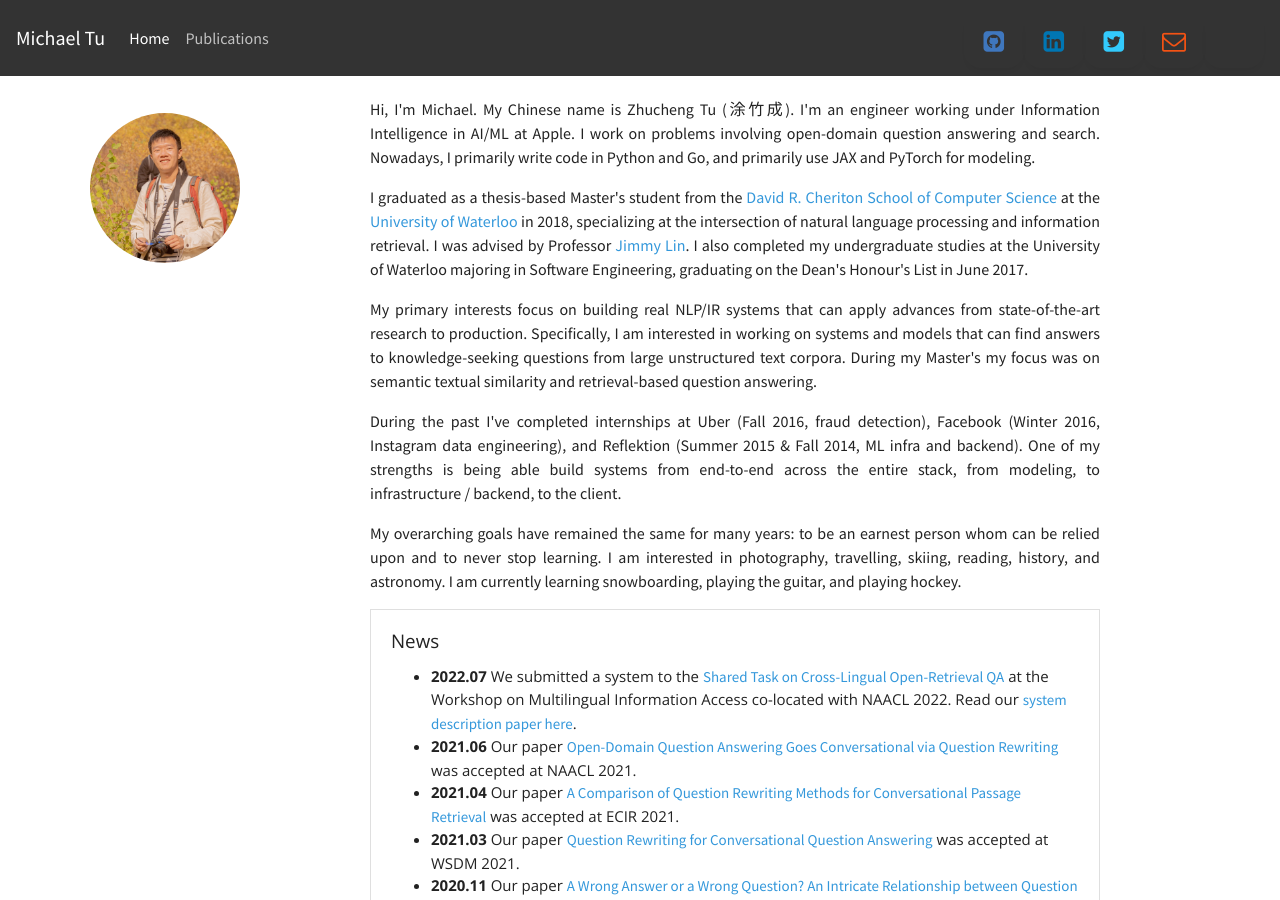
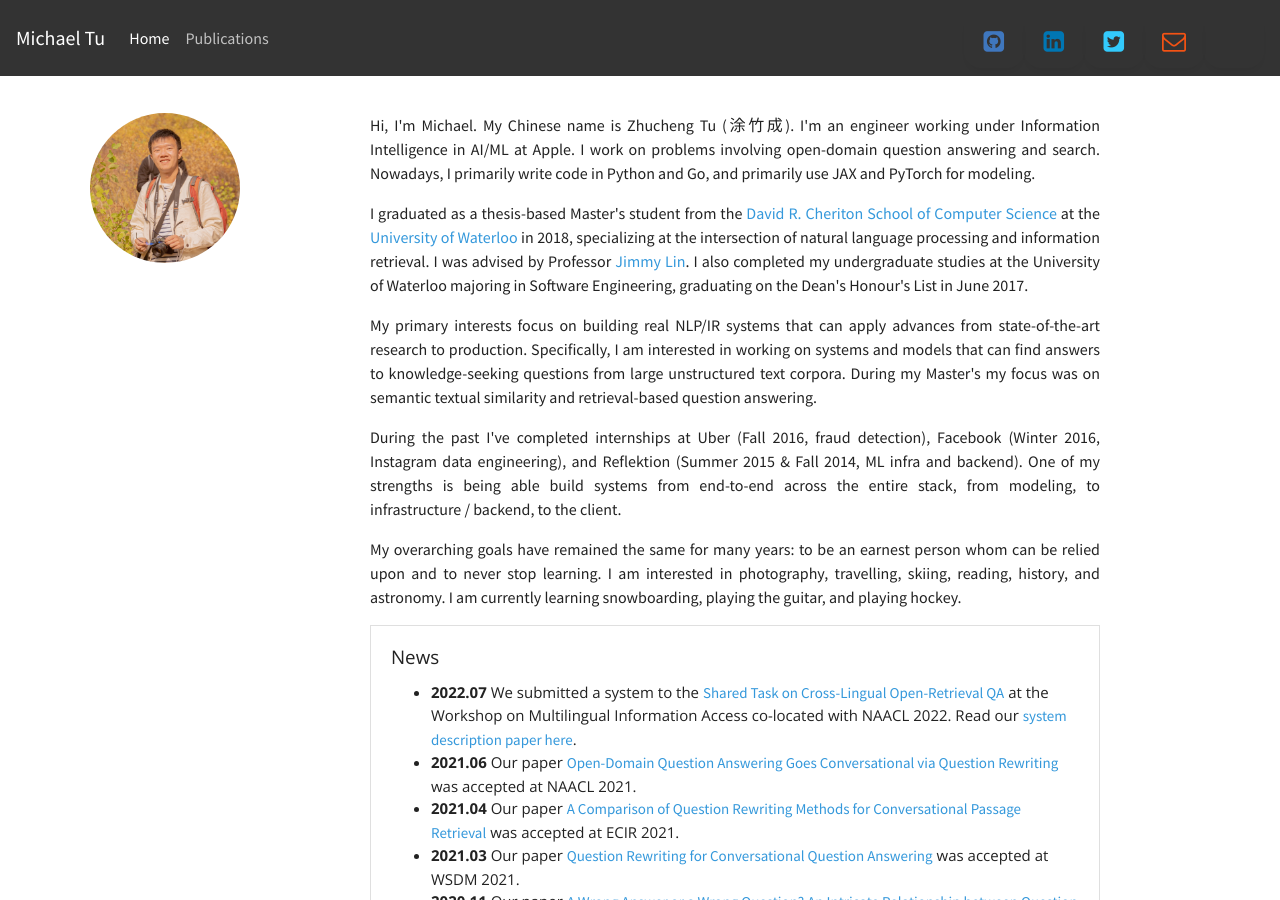
Before and after one commit to tuzhucheng/tuzhucheng.github.io, a Jekyll site: the page built from index.html, in a window 1280 px wide and 900 px high. Built offline with Jekyll 4.4.1, drawn with Linux system fonts in a browser that asks for light colours; nearby versions of some CDN libraries; comment, search, counter and statistics services are not loaded; a style sheet for code colours, icons or effects is not loaded.

Commit message:
Insert padding below profile photo to improve mobile rendering.

```diff
--- a/css/default.scss
+++ b/css/default.scss
@@ -25,6 +25,7 @@
 
 #profile-image {
   width: 150px;
+  margin-bottom: 20px;
   border-radius: 50%;
 }
 
--- a/index.html
+++ b/index.html
@@ -16,7 +16,7 @@
           <div class="col-md-2 pt-4">
             <img class="mx-auto d-block" id="profile-image" src="assets/profile/profile-mammoth.jpg" alt="Michael Tu">
           </div>
-          <div class="col-md-8 mx-auto pt-2 pb-4">
+          <div class="col-md-8 mx-auto pt-4 pb-4">
             <p class="text-justify">
               Hi, I'm Michael. My Chinese name is Zhucheng Tu (涂竹成).
               I'm an engineer working under Information Intelligence in AI/ML at Apple.
```
